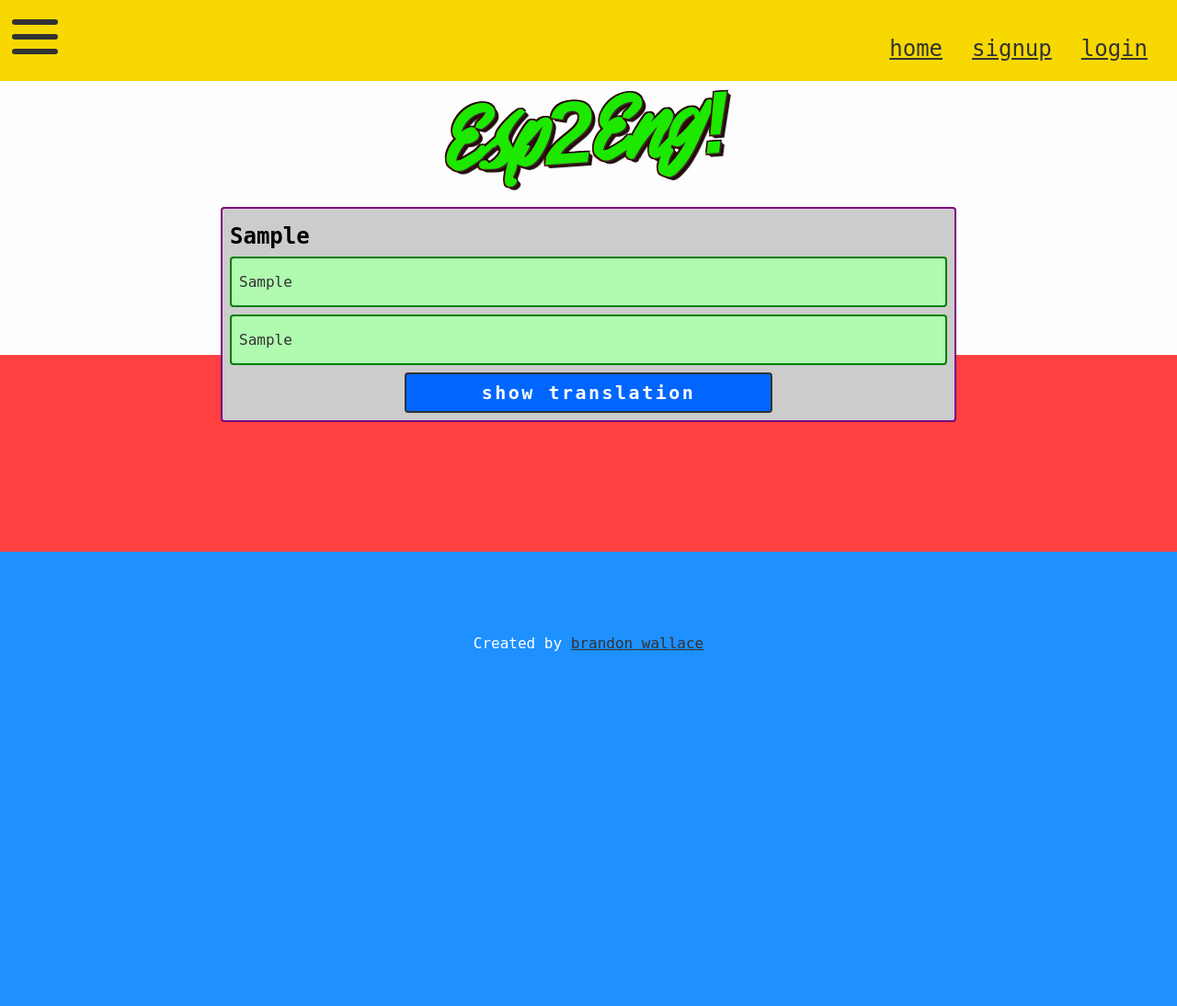
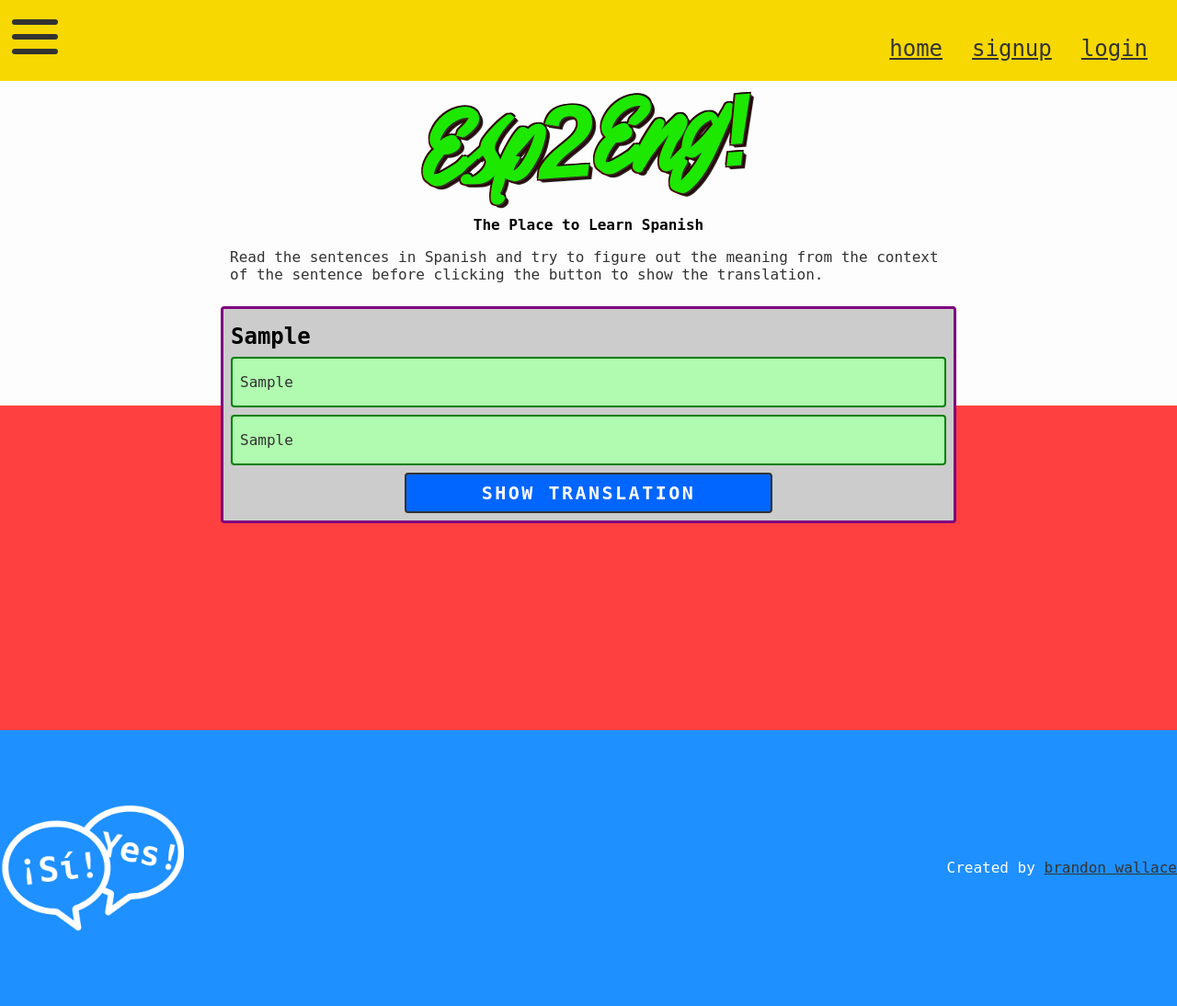
Before and after one commit to brandon-wallace/esp2eng, a Flask app: page / in a window 1280 px wide. Shown: the whole page at 92% size. Before the commit the page ends 708 px from the top, so only its background shows below. Run offline with Flask 2, Linux system fonts and the light colour scheme; tables that the repository leaves empty hold one stand-in row (values such as "Sample post").

Commit message:
Improved styling

```diff
--- a/application/__init__.py
+++ b/application/__init__.py
@@ -20,7 +20,7 @@ def create_app():
 
     app = Flask(__name__)
 
-    app.config['DEBUG'] = False
+    app.config['DEBUG'] = True
     app.config['SECRET_KEY'] = os.getenv('SECRET_KEY')
     app.config['SQLALCHEMY_DATABASE_URI'] = os.getenv('DATABASE_URI')
     app.config['SQLALCHEMY_TRACK_MODIFICATIONS'] = False
--- a/application/main/routes.py
+++ b/application/main/routes.py
@@ -1,12 +1,16 @@
-from flask import render_template, redirect, url_for, flash, request
+from flask import Blueprint, render_template, redirect, url_for, flash, request
 from flask_login import login_required
 # from flask_paginate import Pagination, get_page_parameter
 from sqlalchemy.exc import IntegrityError
 from sqlalchemy.sql import func
 from application import db
-from application.main import main
+# from application.main import main
 from application.forms import AddEntryForm
 from application.models import Word
+
+main = Blueprint('main', __name__,
+                 template_folder='templates',
+                 static_folder='static')
 
 
 @main.route('/')
--- a/application/static/css/style.css
+++ b/application/static/css/style.css
@@ -28,12 +28,30 @@ article {
     position: relative;
 }
 
+main {
+    padding-bottom: 300px;
+}
+
 .home__page {
     width: 100%;
     height: 100%;
     padding-bottom: 200px;
+    -webkit-box-sizing: border-box;
             box-sizing: border-box;
+    background: -webkit-gradient(linear, left top, left bottom, color-stop(50%, #FDFDFD), color-stop(50%, #FF4040));
+    background: -o-linear-gradient(top, #FDFDFD 50%, #FF4040 50%);
     background: linear-gradient(to bottom, #FDFDFD 50%, #FF4040 50%);
+}
+
+.home__page__header {
+    margin: 0 auto;
+    padding: 0 10px;
+    max-width: 800px;
+    box-sizing: border-box;
+}
+
+.header-p {
+    margin-bottom: 0;
 }
 
 .login__page {
@@ -227,17 +275,36 @@ form {
     font-family: inherit;
     letter-spacing: 2.5px;
     background-color: #0066FF;
+    text-transform: uppercase;
     border: 2px solid var(--fg, #333333);
 }
 
 footer {
     bottom: 0;
     width: 100%;
-    height: 200px;
-    line-height: 200px;
+    display: flex;
+    height: 300px;
+    color: #FFFFFF;
+    align-items: center;
+    flex-direction: column;
+    justify-content: space-between;
     position: absolute;
     background-color: dodgerblue;
-    color: #FFFFFF;
+}
+
+.footer__logo {
+    width: 100%;
+    height: 100%;
+    display: flex;
+    align-items: center;
+    justify-content: center;
+    align-self: flex-start;
+}
+
+.footer__logo img {
+    width: 100%;
+    height: auto;
+    max-width: 200px;
 }
 
 .footer__link {
@@ -280,11 +356,13 @@ footer {
 
 .page__header-1 {
     color: #1DE800;
-    font-size: 6rem;
+    font-size: 5rem;
     margin: 0 auto;
-    max-width: 350px;
+    max-width: 450px;
     text-align: center;
     font-style: italic;
+    -webkit-transform: rotate(-4deg);
+        -ms-transform: rotate(-4deg);
             transform: rotate(-4deg);
     font-family: 'RampageKid', cursive;
     text-shadow: 1.5px 1.5px 0 #372a2a,
@@ -313,6 +393,11 @@ footer {
                      4px 4px 0 #2b2a2a;
 }
 
+.header-4 {
+    margin-top: 1rem;
+    text-align: center;
+}
+
 .agreement {
     margin: 0 auto;
     max-width: 800px;
@@ -340,9 +426,10 @@ footer {
     max-width: 800px;
     margin: 15px auto;
     border-radius: 4px;
+    -webkit-box-sizing: border-box;
             box-sizing: border-box;
     background-color: #CCCCCC;
-    border: 2px solid purple;
+    border: 3px solid purple;
 }
 
 .word__title {
@@ -350,7 +437,12 @@ footer {
 }
 
 .word-definitions {
+    display: -webkit-box;
+    display: -ms-flexbox;
     display: flex;
+    -webkit-box-orient: vertical;
+    -webkit-box-direction: normal;
+        -ms-flex-direction: column;
             flex-direction: column;
 }
 
@@ -390,14 +484,24 @@ footer {
 @media only screen and (min-width: 750px) {
     nav {
         width: 100%;
+        display: -webkit-box;
+        display: -ms-flexbox;
         display: flex;
+        -webkit-box-orient: horizontal;
+        -webkit-box-direction: normal;
+            -ms-flex-direction: row;
                 flex-direction: row;
+        -webkit-box-pack: end;
+            -ms-flex-pack: end;
                 justify-content: flex-end;
     }
     .menu {
         width: unset;
         height: unset;
         position: unset;
+        -webkit-box-orient: horizontal;
+        -webkit-box-direction: normal;
+            -ms-flex-direction: row;
                 flex-direction: row;
     }
     .menu__link {
@@ -410,14 +514,30 @@ footer {
     .word-definition {
         margin: .25rem;
     }
+    footer {
+        flex-direction: row;
+        line-height: 300px;
+    }
 }
 
 @media only screen and (min-width: 800px) {
     nav {
+        display: -webkit-box;
+        display: -ms-flexbox;
         display: flex;
     }
+
+    .page__header-1 {
+        font-size: 7rem;
+    }
     .word-definitions {
+        -webkit-box-orient: horizontal;
+        -webkit-box-direction: normal;
+            -ms-flex-direction: row;
                 flex-direction: row;
+    }
+    .footer__logo {
+        width: unset;
     }
 }
 
--- a/application/templates/layout.html
+++ b/application/templates/layout.html
@@ -39,6 +39,8 @@
 
       </header>
 
+      <main>
+
         {% with messages = get_flashed_messages(with_categories=True) %}
           {% if messages %}
             {% for category, message in messages %}
@@ -56,8 +58,15 @@
 
         {% endblock %}
 
+      </main>
+
       <footer>
 
+        <div class="footer__logo">
+            <img src="{{ url_for('static', filename='images/logo-w-500x500.png') }}">
+        </div>
+
+        {#
         <nav class="footer__nav">
 
           <div class="footer__content">
@@ -73,8 +82,9 @@
           </div>
 
         </nav>
+        #}
 
-        <p class="footer__link">Created by <a class="footer__anchor" href="https://github.com/brandon-wallace">brandon wallace</a></p>
+        <p class="footer__link">Created by <a class="footer__anchor" href="https://brandonwallace.cc">brandon wallace</a></p>
 
       </footer>
 
--- a/application/templates/main/index.html
+++ b/application/templates/main/index.html
@@ -8,7 +8,13 @@
 
   <section class="home__page">
 
-    <h1 class="page__header-1">Esp<span class="sans--serif">2</span>Eng<span class="sans--serif">!</span></h1>
+    <div class="home__page__header">
+
+      <h1 class="page__header-1">Esp<span class="sans--serif">2</span>Eng<span class="sans--serif">!</span></h1>
+      <h4 class="header-4">The Place to Learn Spanish</h4>
+      <p class="header-p">Read the sentences in Spanish and try to figure out the meaning from the context of the sentence before clicking the button to show the translation.</p>
+
+    </div>
 
     <div class="words">
 
```
Also changed, not shown: other parts of application/static/css/style.css (+48 -3 lines), application/auth/routes.py (+7 -3 lines), application/templates/auth/profile.html (+19 -0 lines), application/database.db, application/static/images/logo-w-200x200.png (added), application/static/images/logo-w-500x500.png (added). Lines whose indentation alone changed are shown as unchanged.
